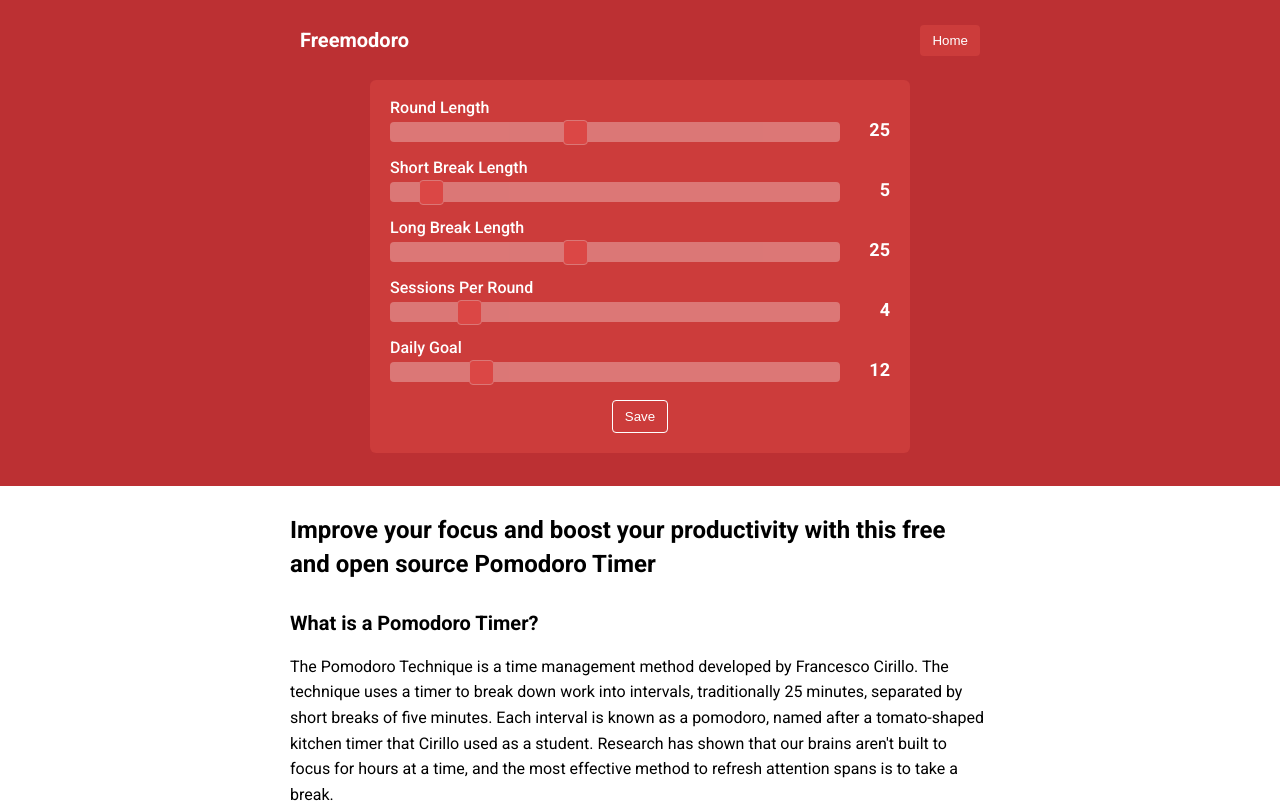
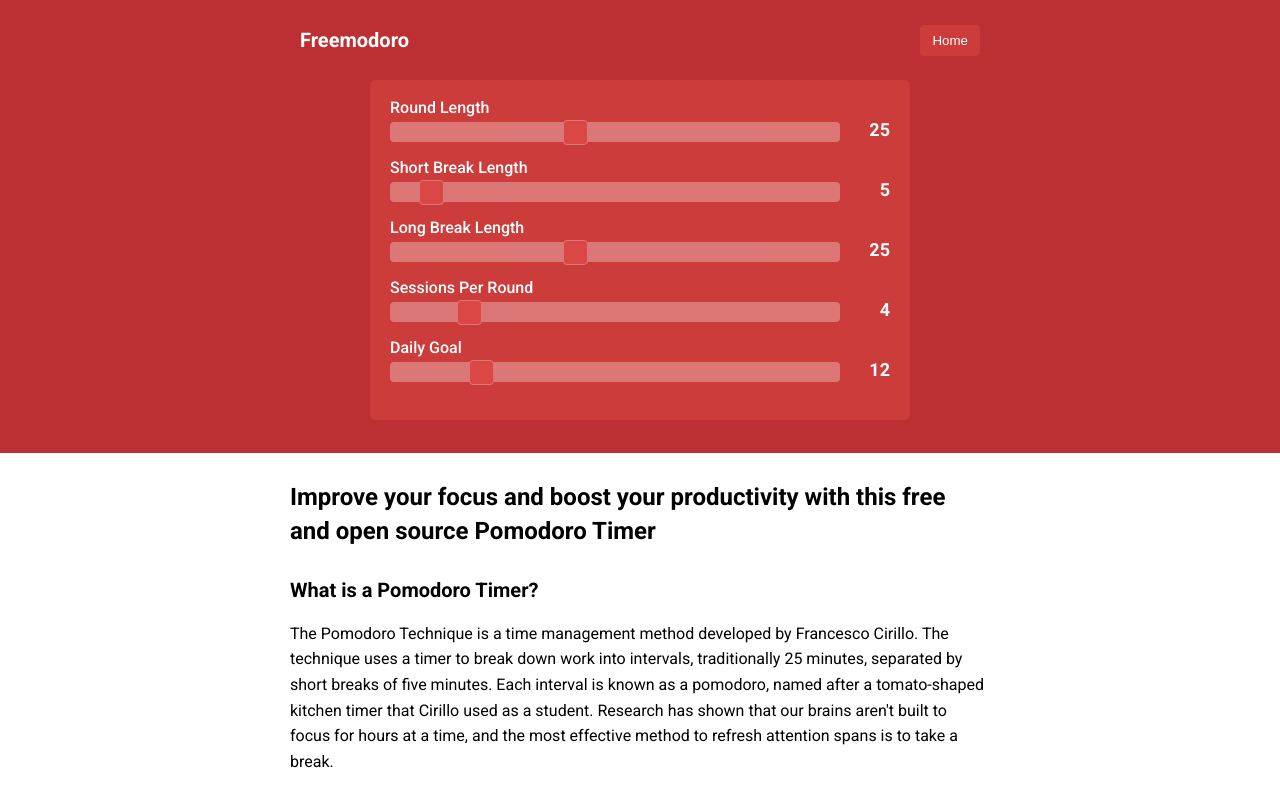
Before and after one commit to jaredblumer/freemodoro, a React (Create React App) app: page /settings in a window 1280 px wide. Shown: the top 803 px of the page. Built offline with nearby package versions, Linux system fonts and the light colour scheme.

Commit message:
Move save functionality to home button in Settings component

```diff
--- a/src/App.css
+++ b/src/App.css
@@ -294,10 +294,6 @@ p:last-of-type {
   padding: 2px 6px;
 }
 
-#save-button {
-  border: 1px solid white;
-}
-
 .Settings button {
   border: 0;
   border-radius: 4px;
--- a/src/components/Settings.js
+++ b/src/components/Settings.js
@@ -83,9 +83,9 @@ class Settings extends React.Component {
             <h1>Freemodoro</h1>
           </div>
           <div className="menu">
-            <Link to="/">
-              <button className={foreground}>Home</button>
-            </Link>
+            <button className={foreground} type="button" onClick={this.save}>
+              Home
+            </button>
           </div>
         </header>
         <div id="settings-display" className={foreground}>
@@ -174,16 +174,6 @@ class Settings extends React.Component {
               <output id="dailyGoalOutput"></output>
             </div>
           </div>
-          <div className="button-container">
-            <button
-              className={foreground}
-              type="button"
-              id="save-button"
-              onClick={this.save}
-            >
-              Save
-            </button>
-          </div>
         </div>
       </div>
     );
```
